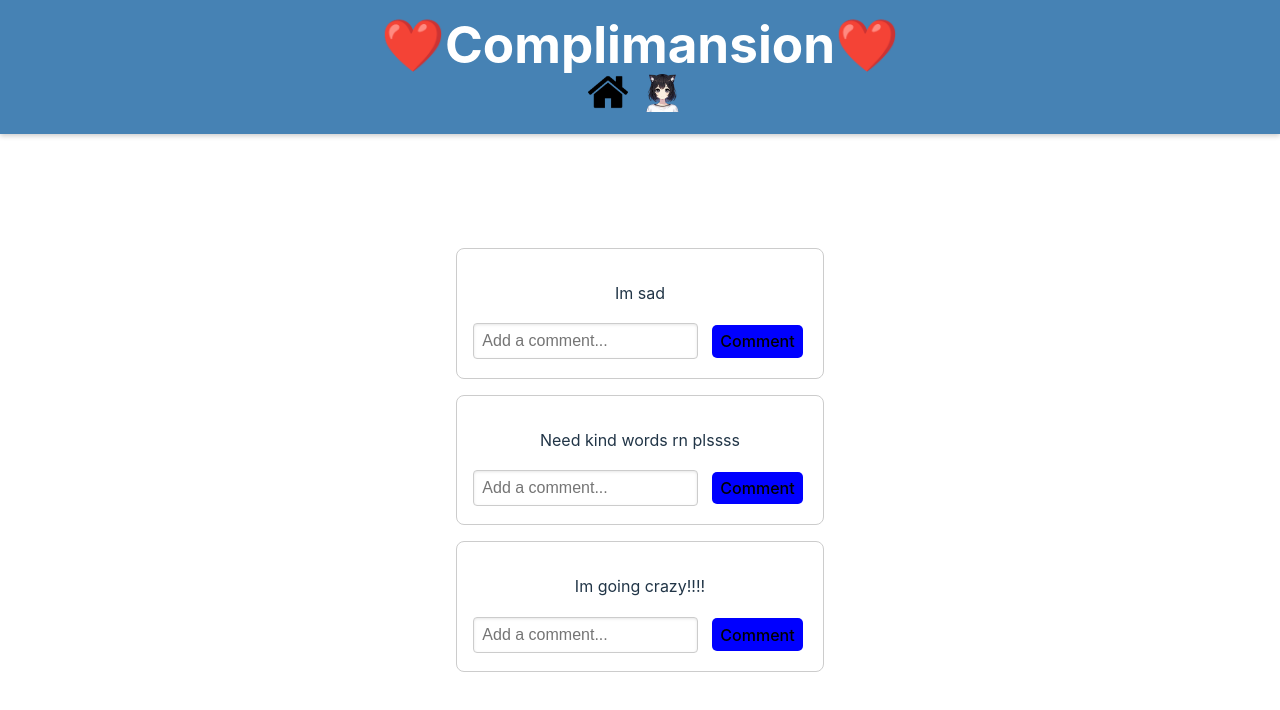
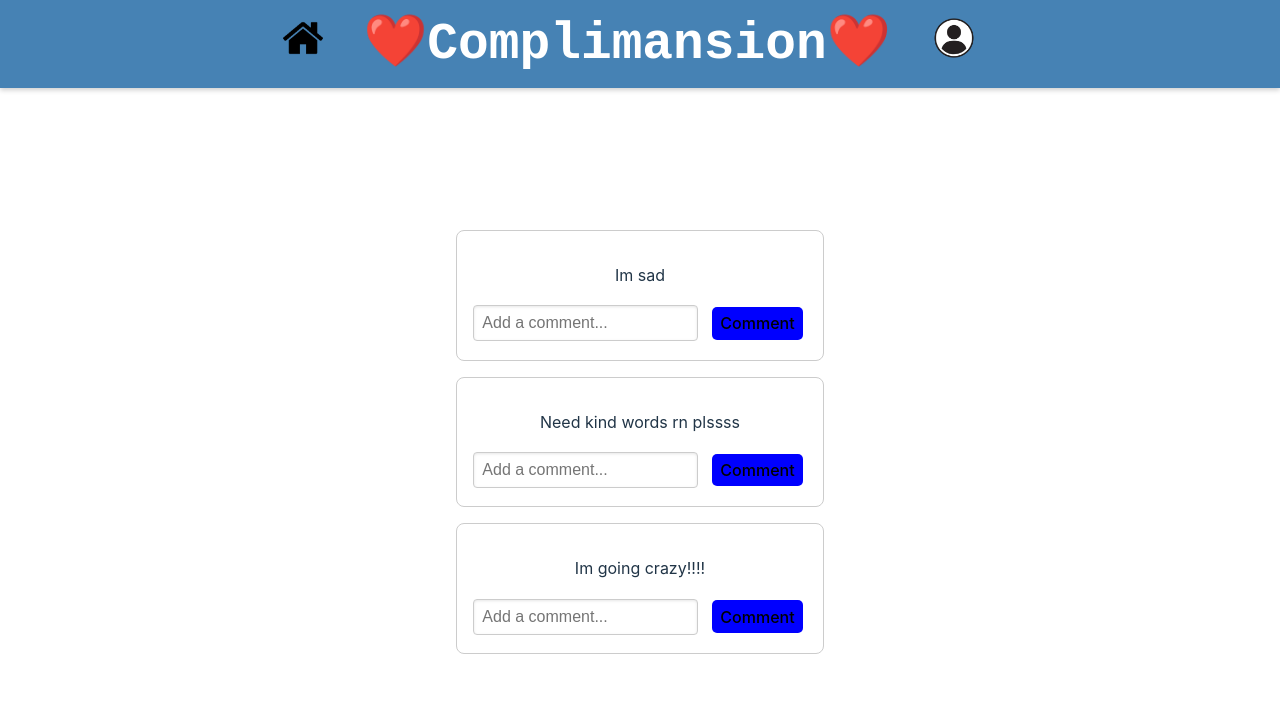
Before and after one commit to adammonkman/stormhacksproject, a Svelte app: page / in a window 1280 px wide. Shown: the top 710 px of the page. Built offline with nearby package versions, Linux system fonts and the light colour scheme.

Commit message:
Update App.svelte

```diff
--- a/src/App.svelte
+++ b/src/App.svelte
@@ -15,27 +15,27 @@
 <!-- Header at the top -->
 <header>
 
-    <h1>❤️Complimansion❤️</h1>
-
-
+    <h1>
         <img
         src="/home.png"
         alt="Feed"
         on:click={() => switchTab('feed')}
         style="cursor: pointer; height: 40px;" />
+        ❤️Complimansion❤️
         <img
-    src="/nekogirl.png"
+        src="/samplepfp.png"
         alt="Profile"
         on:click={() => switchTab('profile')}
-    style="cursor: pointer; height: 40px;" />
+        style="cursor: pointer; height: 40px;" /></h1>
+
+
+
+
 
 </header>
 
-<!-- Navigation bar for the tabs -->
-<nav>
-  <button class:active={activeTab === 'feed'} on:click={() => switchTab('feed')}>Feed</button>
-  <button class:active={activeTab === 'profile'} on:click={() => switchTab('profile')}>Profile</button>
-</nav>
+
+
 
 <!-- Conditionally render the content based on the active tab -->
 <main>
@@ -46,7 +46,7 @@
           <h2>Profile</h2>
           <p>Welcome to your profile page!</p>
           <button>class:active={activeTab}</button>
-          <img src="/bedroom-01.svg" alt="bedroom" width="600" height="800">
+          <img src="/bedroom-01.svg" alt="bedroom" width="400" height="600">
 
       </section>
   {/if}
@@ -123,4 +123,5 @@
       border-radius: 8px;
       box-shadow: 0 4px 8px rgba(0, 0, 0, 0.1);
   }
+  h1{font-family: Courier New, monospace;}
 </style>
```
Lines whose indentation alone changed are shown as unchanged.
